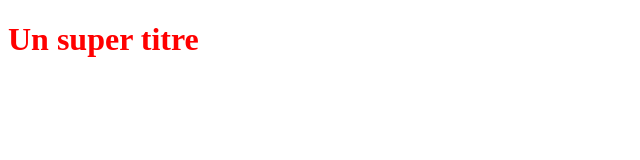
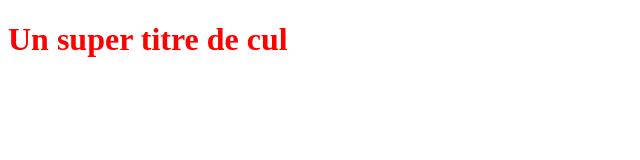
Before and after one commit to Ludovicllarg/OpenclassroomsProject, a plain HTML site: page index.html in a window 1280 px wide. Shown: the whole page, without its empty margins (0-640 px from the left). Drawn offline with Linux system fonts and the light colour scheme.

Commit message:
Modification du titre H1

```diff
--- a/index.html
+++ b/index.html
@@ -5,6 +5,6 @@
    <link rel="stylesheet" type="text/css" href="styles.css">
 </head>
 <body>
-   <h1>Un super titre</h1>
+   <h1>Un super titre de cul</h1>
 </body>
 </html>
```
